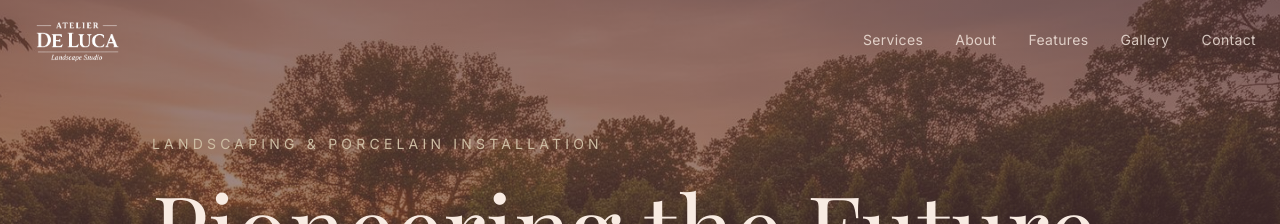
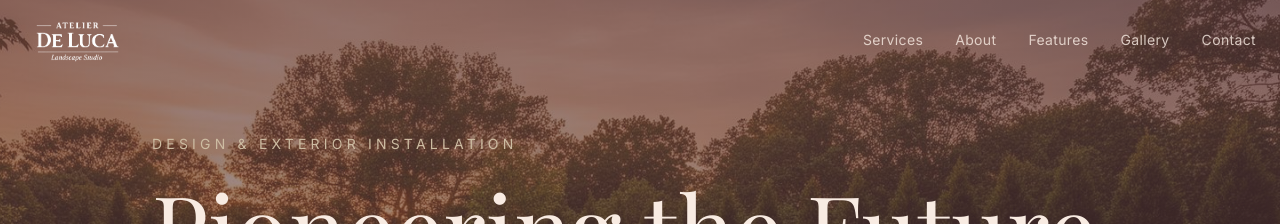
Before and after one commit to SamisDone/Atelier-De-Luca, a Next.js app: page / in a window 1280 px wide. Shown: the top 224 px of the page. Built offline with nearby package versions, Linux system fonts and the light colour scheme.

Commit message:
Preceding changes

```diff
--- a/src/components/Hero.tsx
+++ b/src/components/Hero.tsx
@@ -59,7 +59,7 @@ const Hero = () => {
           variants={itemVariants}
           className="text-brand-accent font-sans text-sm tracking-[0.3em] uppercase mb-6"
         >
-          Landscaping & Porcelain Installation
+          Design & Exterior Installation
         </motion.p>
 
         <motion.h1
```
